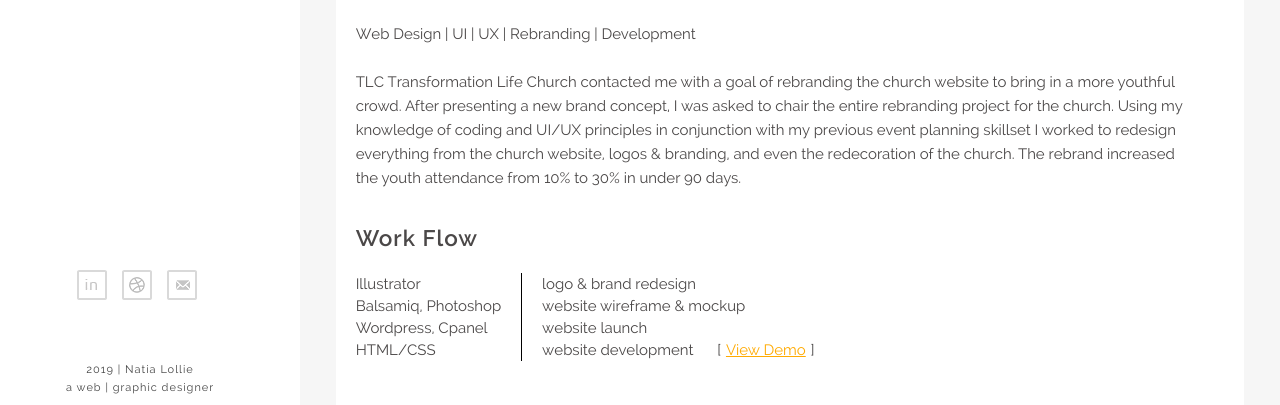
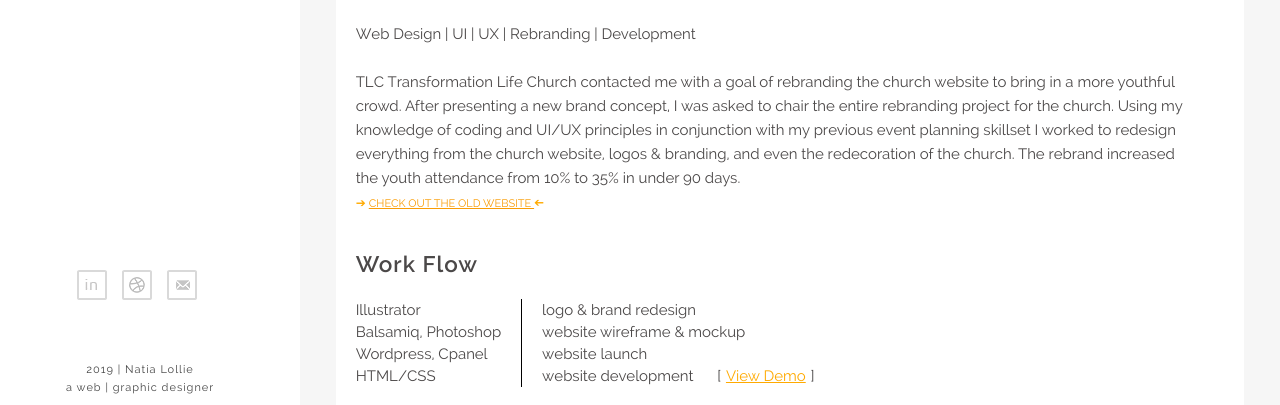
Before and after one commit to natiaLollie/personal-portfolio-2021, a plain HTML site: page tlc.html in a window 1280 px wide. Shown: the part 353-758 px from the top of the page. Drawn offline with Linux system fonts and the light colour scheme; a web font is replaced by a local one.

Commit message:
Add link to tlc old website and made minor updates to sourceway + tlc paragraph

```diff
--- a/css/main.css
+++ b/css/main.css
@@ -460,6 +460,23 @@ h5, h6          { font-weight: bolder }
     margin-bottom: 35px;
 }
 
+.old-website{
+  color: #f99c04;
+  font-size: 0.73em;
+  text-transform: uppercase;
+}
+
+.old-arrow{
+  color: #FFAA01;
+  font-size: 0.8em;
+  font-style: normal;
+  text-decoration: none;
+}
+
+.old-arrow.two{
+  display: inline-block;
+  transform: rotate(-180deg);
+}
 
 #head-para p,
 #head-para h3{
--- a/tlc.html
+++ b/tlc.html
@@ -74,8 +74,11 @@
 		<section class="wrapper">
 			<div class="content">
 				<p class="Para1">	Web Design | UI | UX | Rebranding | Development<br><br>TLC Transformation Life Church contacted me with a goal of rebranding the church website to bring in a more youthful crowd. After presenting a new brand concept, I was asked to chair the entire rebranding project for the church.
-				Using my knowledge of coding and UI/UX principles in conjunction with my previous event planning skillset I worked to redesign everything from the church website, logos & branding, and even the redecoration of the church. The rebrand increased the youth attendance from 10% to 30% in under 90 days.
+				Using my knowledge of coding and UI/UX principles in conjunction with my previous event planning skillset I worked to redesign everything from the church website, logos & branding, and even the redecoration of the church. The rebrand increased the youth attendance from 10% to 35% in under 90 days.
+				<br> <span class="old-arrow"> &#10132; </span> <a target="_blank" class="old-website" href="tlc old website.pdf"> Check out the old website </a> <span class="old-arrow two"> &#10132; </span>
+				<div class=""> </div>
 				</p>
+
 
 				<div class="para2">
 				<h2>Work Flow</h2>
```
Also changed, not shown: sourceway.html (+2 -2 lines), 1 other file.
